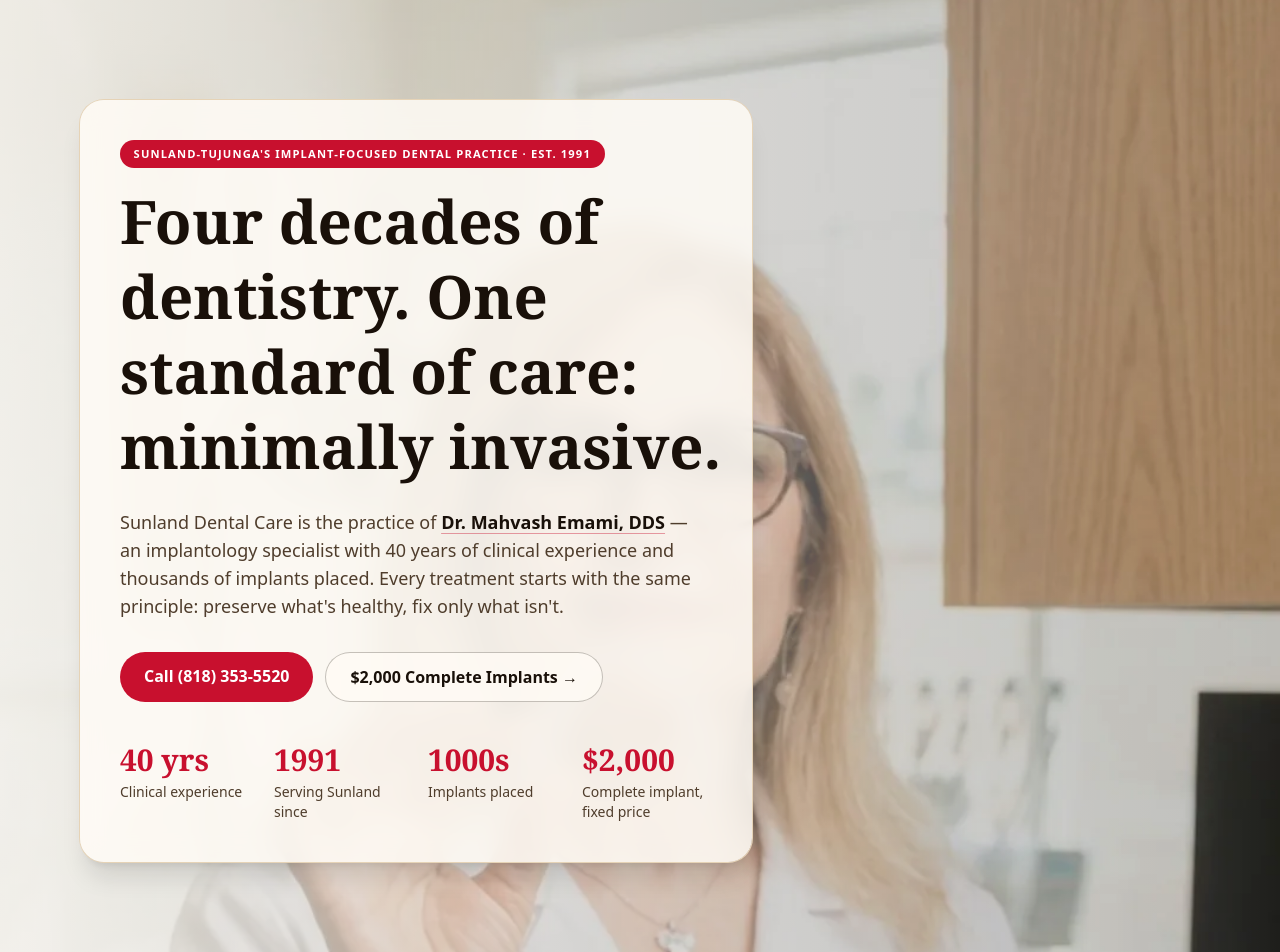
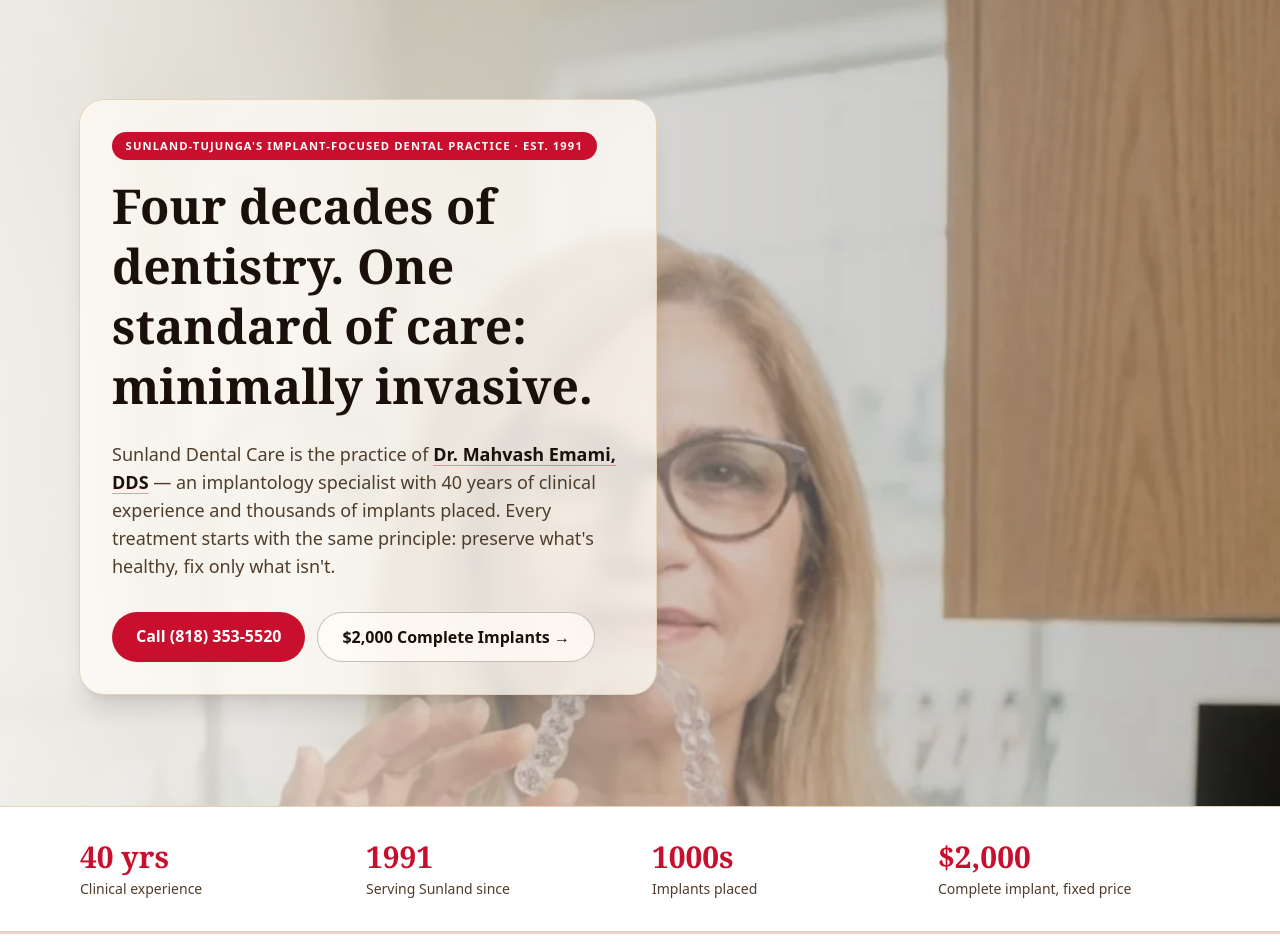
Before and after one commit to siamakk2/sunland-dental-care, a Next.js app: page / in a window 1280 px wide. Shown: the part 93-1045 px from the top of the page. Built offline with nearby package versions, Linux system fonts and the light colour scheme.

Commit message:
v3.2: hero decluttered — slim translucent card, Dr. Emami fully visible, stats moved to band below, third photo of her replaced with office scene

```diff
--- a/app/page.js
+++ b/app/page.js
@@ -27,13 +27,13 @@
       <section className="relative overflow-hidden border-b border-line">
         <div className="absolute inset-0">
           <img src="/images/hero-aligner.webp" alt="Dr. Mahvash Emami, DDS in the Sunland Dental Care office"
-               className="h-full w-full object-cover object-[68%_22%] opacity-[.9]" />
+               className="h-full w-full object-cover object-[78%_15%] opacity-[.95]" />
           <div className="absolute inset-0 bg-gradient-to-r from-cream/80 via-cream/35 to-transparent" />
         </div>
         <div className="relative mx-auto max-w-6xl px-4 py-20 md:py-28">
-          <div className="max-w-2xl rounded-3xl bg-cream/85 p-6 shadow-xl ring-1 ring-line backdrop-blur-md md:p-10">
+          <div className="max-w-xl rounded-3xl bg-cream/75 p-6 shadow-xl ring-1 ring-line backdrop-blur-sm md:p-8">
           <p className="chip">Sunland-Tujunga's implant-focused dental practice · Est. {DOCTOR.established}</p>
-          <h1 className="mt-4 max-w-2xl text-4xl font-bold leading-tight md:text-6xl">
+          <h1 className="mt-4 text-4xl font-bold leading-tight md:text-5xl">
             Four decades of dentistry. One standard of care: minimally&nbsp;invasive.
           </h1>
           <p className="mt-6 max-w-xl text-lg text-ink-soft">
@@ -45,16 +45,20 @@
             <a href={`tel:${NAP.phoneIntl}`} className="rounded-full bg-brand px-6 py-3 font-semibold text-white hover:bg-brand-dark">Call {NAP.phone}</a>
             <Link href="/dental-implants" className="rounded-full border border-ink/25 bg-cream/80 px-6 py-3 font-semibold hover:border-brand hover:text-brand">$2,000 Complete Implants →</Link>
           </div>
-          <dl className="mt-10 grid max-w-2xl grid-cols-2 gap-6 md:grid-cols-4">
-            {[[`${DOCTOR.yearsExperience} yrs`, "Clinical experience"], [String(DOCTOR.established), "Serving Sunland since"], ["1000s", "Implants placed"], ["$2,000", "Complete implant, fixed price"]].map(([v, l]) => (
-              <div key={l}>
-                <dt className="display text-3xl font-semibold text-brand">{v}</dt>
-                <dd className="mt-1 text-sm text-ink-soft">{l}</dd>
-              </div>
-            ))}
-          </dl>
           </div>
         </div>
+      </section>
+
+      {/* ── Stats band ── */}
+      <section className="border-b border-line bg-white">
+        <dl className="mx-auto grid max-w-6xl grid-cols-2 gap-6 px-4 py-8 md:grid-cols-4">
+          {[[`${DOCTOR.yearsExperience} yrs`, "Clinical experience"], [String(DOCTOR.established), "Serving Sunland since"], ["1000s", "Implants placed"], ["$2,000", "Complete implant, fixed price"]].map(([v, l]) => (
+            <div key={l} className="text-center md:text-left">
+              <dt className="display text-3xl font-bold text-brand">{v}</dt>
+              <dd className="mt-1 text-sm font-medium text-ink-soft">{l}</dd>
+            </div>
+          ))}
+        </dl>
       </section>
 
       <ReviewStrip />
@@ -102,7 +106,7 @@
             </p>
             <Link href="/dr-emami" className="mt-6 inline-block rounded-full bg-brand px-5 py-2.5 font-bold text-white hover:bg-brand-dark">Meet Dr. Emami →</Link>
           </div>
-          <img src="/images/dr-emami-office.webp" alt="Dr. Emami standing beside the welcome table in her Sunland office"
+          <img src="/images/office-waiting.webp" alt="Treatment room at Sunland Dental Care"
                className="rounded-2xl border border-line object-cover shadow-sm" />
         </div>
       </section>
```
